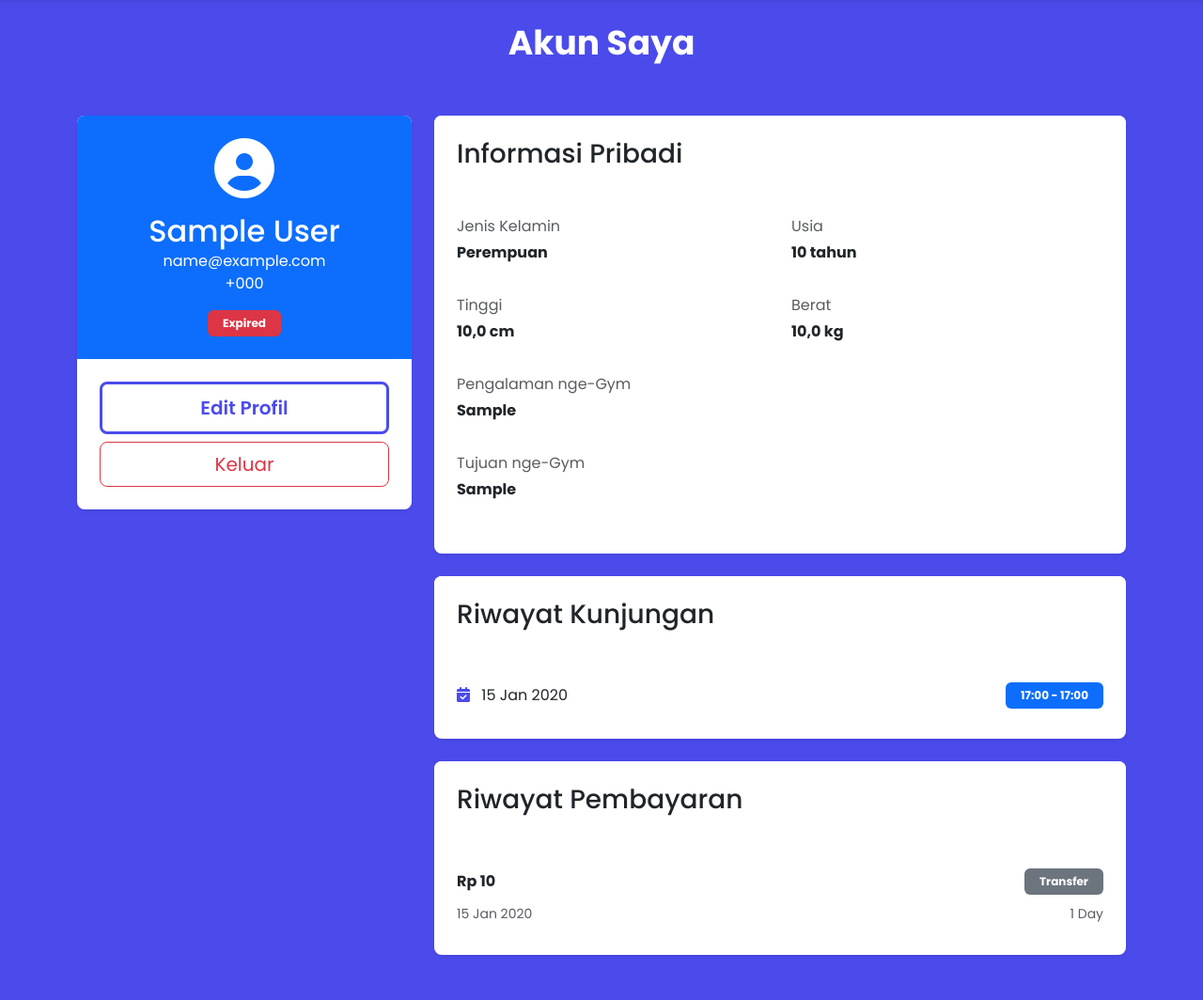
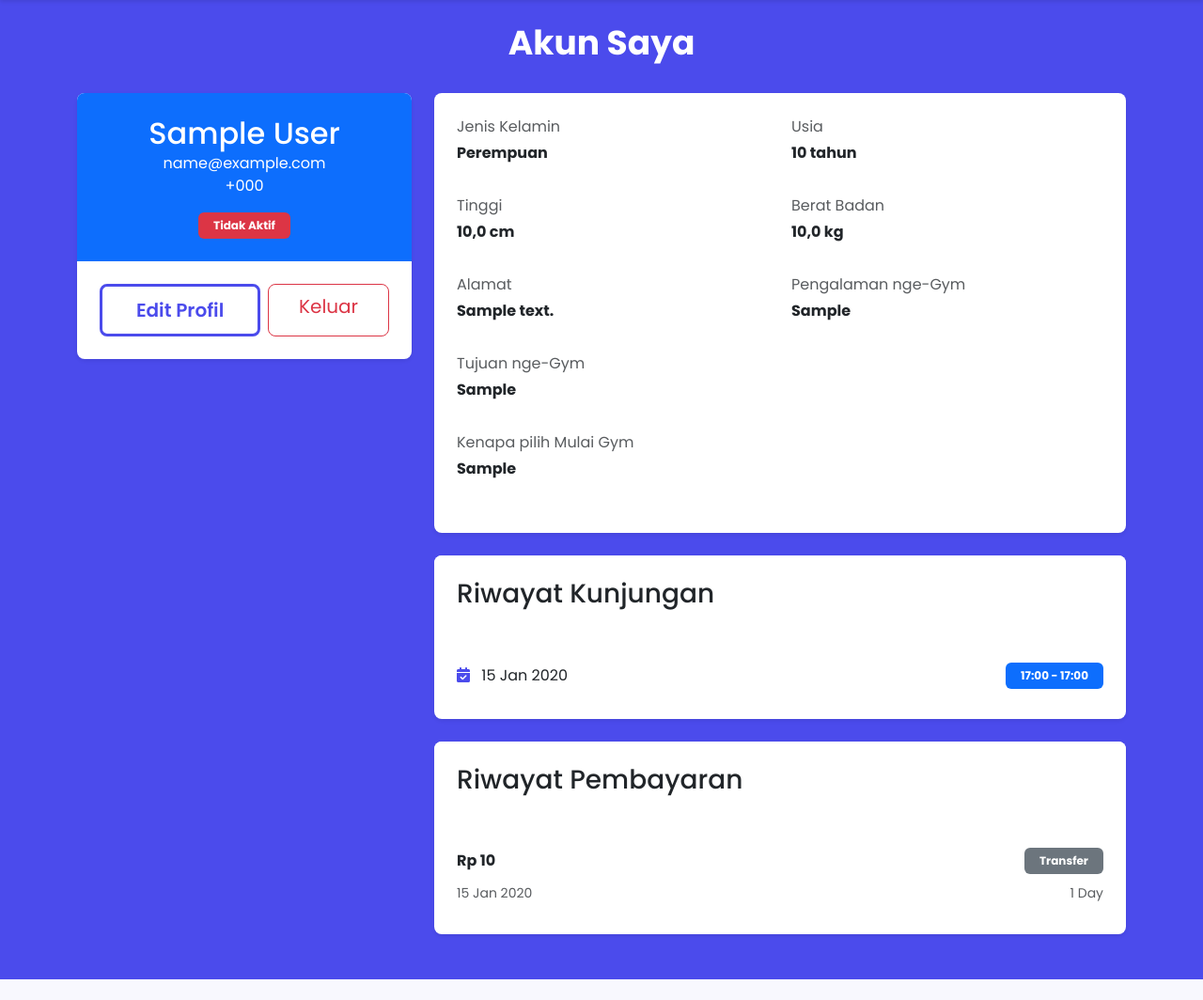
Before and after one commit to corneliusyanm/mulai-web, a Django app: template templates/accounts/member_details.html in a window 1280 px wide. Shown: the part 60-1124 px from the top of the page at 94% size. After the commit the page ends 1102 px from the top, so only its background shows below. Run offline with Django 4.2, Linux system fonts and the light colour scheme; the template is opened without the code that fills it: values that come from a table or form of the project are taken from there, others are empty; tables that the repository leaves empty hold one stand-in row (values such as "Sample post"); some libraries are stand-ins or nearby versions.

Commit message:
v29 member details

```diff
--- a/templates/accounts/member_details.html
+++ b/templates/accounts/member_details.html
@@ -5,26 +5,23 @@
 
 {% block content %}
 <div class="container py-4">
-    <div class="row mb-4">
+    <div class="row mb-0">
         <div class="col-12">
             <h1 class="section-title text-center">Akun Saya</h1>
         </div>
     </div>
 
     <div class="row">
-        <div class="col-lg-4 mb-4">
+        <div class="col-lg-4 mb-2">
             <div class="card border-0 shadow-sm rounded-3 overflow-hidden mb-4">
                 <div class="bg-primary text-white p-4 text-center">
-                    <div class="mb-3">
-                        <i class="fas fa-user-circle fa-4x"></i>
-                    </div>
                     <h2 class="mb-0">{{ member.name }}</h2>
                     <p class="mb-0">{{ member.email }}</p>
                     <p>{{ member.phone_number|format_phone }}</p>
                     {% if member.is_active_member %}
                         <span class="badge bg-success px-3 py-2">Aktif</span>
                     {% else %}
-                        <span class="badge bg-danger px-3 py-2">Expired</span>
+                        <span class="badge bg-danger px-3 py-2">Tidak Aktif</span>
                     {% endif %}
                 </div>
                 <div class="card-body p-4">
@@ -34,11 +31,9 @@
                             <span class="text-primary fs-5">{{ member.active_until|date:"d M Y" }}</span>
                         </p>
                     {% endif %}
-                    <div class="d-grid mb-2">
-                        <a href="{% url 'member_edit' %}" class="btn btn-outline-primary btn-lg">Edit Profil</a>
-                    </div>
-                    <div class="d-grid">
-                        <a href="{% url 'member_logout' %}" class="btn btn-outline-danger btn-lg">Keluar</a>
+                    <div class="d-flex justify-content-between">
+                        <a href="{% url 'member_edit' %}" class="btn btn-outline-primary btn-lg flex-grow-1 me-2">Edit Profil</a>
+                        <a href="{% url 'member_logout' %}" class="btn btn-outline-danger btn-lg flex-grow-1">Keluar</a>
                     </div>
                 </div>
             </div>
@@ -46,9 +41,6 @@
 
         <div class="col-lg-8">
             <div class="card border-0 shadow-sm rounded-3 mb-4">
-                <div class="card-header bg-white border-0 p-4">
-                    <h3 class="mb-0">Informasi Pribadi</h3>
-                </div>
                 <div class="card-body p-4">
                     <div class="row">
                         <div class="col-sm-6 mb-3">
@@ -64,8 +56,12 @@
                             <p class="fw-bold">{{ member.height|floatformat:1|slice:":-2" }},{{ member.height|floatformat:1|slice:"-1:" }} cm</p>
                         </div>
                         <div class="col-sm-6 mb-3">
-                            <p class="text-muted mb-1">Berat</p>
+                            <p class="text-muted mb-1">Berat Badan</p>
                             <p class="fw-bold">{{ member.weight|floatformat:1|slice:":-2" }},{{ member.weight|floatformat:1|slice:"-1:" }} kg</p>
+                        </div>
+                        <div class="col-sm-6 mb-3">
+                            <p class="text-muted mb-1">Alamat</p>
+                            <p class="fw-bold">{% if member.address %}{{ member.address }}{% else %}<i>masih kosong, isi donk</i>{% endif %}</p>
                         </div>
                         <div class="col-sm-6 mb-3">
                             <p class="text-muted mb-1">Pengalaman nge-Gym</p>
@@ -74,6 +70,10 @@
                         <div class="col-12 mb-3">
                             <p class="text-muted mb-1">Tujuan nge-Gym</p>
                             <p class="fw-bold">{{ member.goals }}</p>
+                        </div>
+                        <div class="col-12 mb-3">
+                            <p class="text-muted mb-1">Kenapa pilih Mulai Gym</p>
+                            <p class="fw-bold">{% if member.why_choose_mulai %}{{ member.why_choose_mulai }}{% else %}<i>masih kosong, isi donk</i>{% endif %}</p>
                         </div>
                     </div>
                 </div>
```
